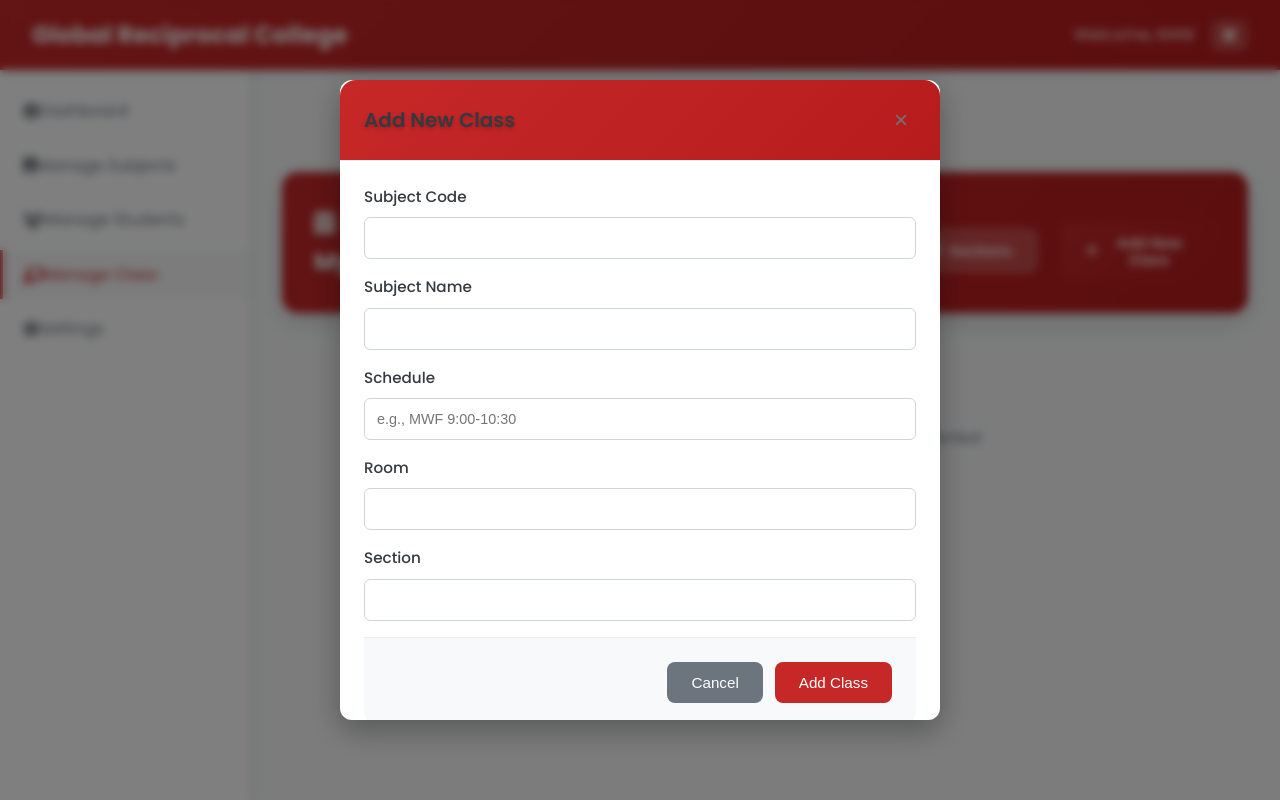
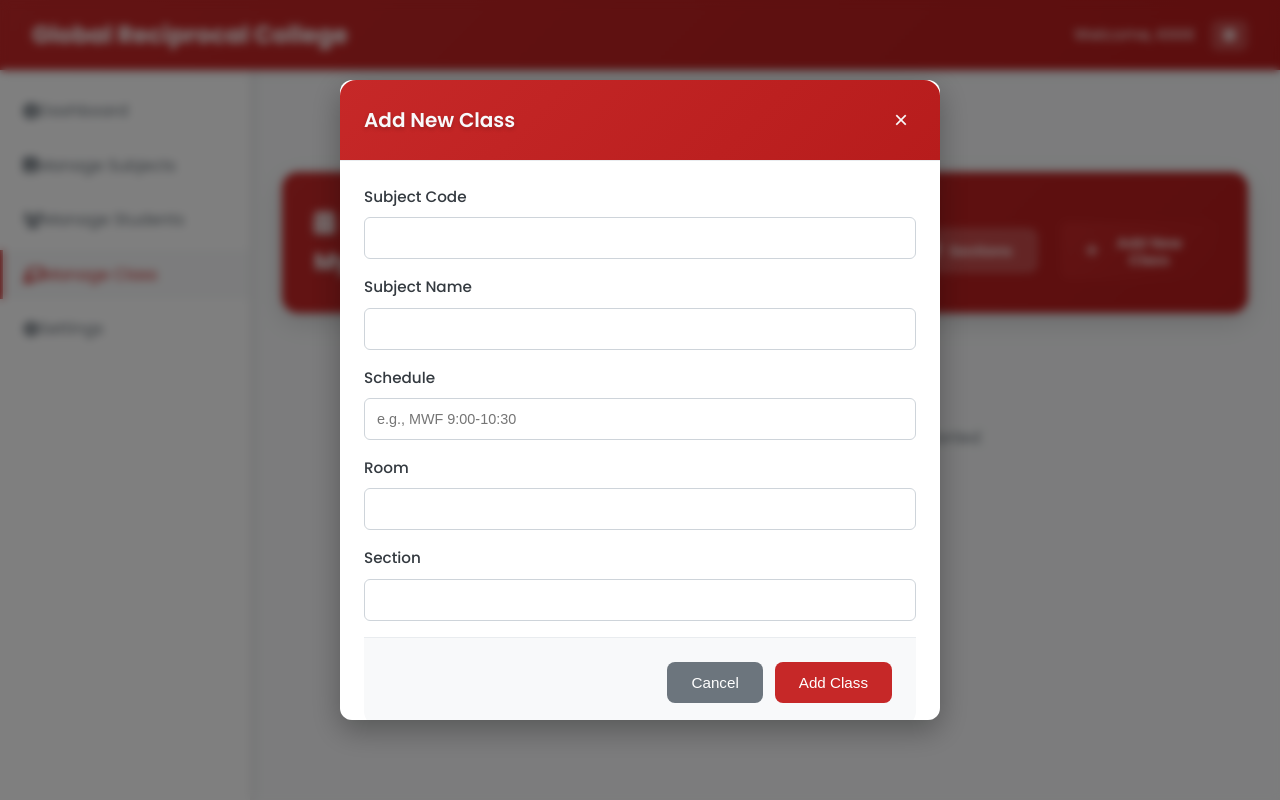
Before and after one commit to westliecasuncad06/GRC, a PHP site: page /Professor/professor_manage_schedule.php in a window 1280 px wide, after a click on "Add New Class". Run offline with PHP 8.4, Linux system fonts and the light colour scheme; a user stored in the database is signed in; data comes from the database, SQL or seed files in the repository.

Commit message:
FIXED PROFESSOR DASHBOARD ISSUE
I just fixed the professor Dashboard

```diff
--- a/Professor/professor_dashboard.php
+++ b/Professor/professor_dashboard.php
@@ -34,13 +34,13 @@ $stmt->execute([$professor_id]);
 $subjects = $stmt->fetchAll();
 
 // Get sections and students for professor's classes
-$query = "SELECT DISTINCT s.section, st.student_id, st.first_name, st.last_name, st.email, sc.enrolled_at, c.class_name
+$query = "SELECT DISTINCT c.section, st.student_id, st.first_name, st.last_name, st.email, sc.enrolled_at, c.class_name
           FROM students st
           JOIN student_classes sc ON st.student_id = sc.student_id
           JOIN classes c ON sc.class_id = c.class_id
           JOIN subjects sub ON c.subject_id = sub.subject_id
           WHERE c.professor_id = ?
-          ORDER BY s.section, st.last_name, st.first_name";
+          ORDER BY c.section, st.last_name, st.first_name";
 $stmt = $pdo->prepare($query);
 $stmt->execute([$professor_id]);
 $all_students = $stmt->fetchAll();
--- a/Professor/professor_manage_schedule.php
+++ b/Professor/professor_manage_schedule.php
@@ -619,7 +619,7 @@ foreach ($subjects as $subject) {
             margin: 0;
             font-size: 1.25rem;
             font-weight: 600;
-            color: var(--dark);
+            color: var(--light);
         }
 
         .modal-close {
@@ -627,7 +627,7 @@ foreach ($subjects as $subject) {
             border: none;
             font-size: 1.5rem;
             cursor: pointer;
-            color: #6c757d;
+            color:var(--light);
             padding: 0;
             width: 30px;
             height: 30px;
@@ -821,6 +821,7 @@ foreach ($subjects as $subject) {
         .collapse-icon {
             font-size: 1.2rem;
             transition: transform 0.2s;
+            color: var(--light);
         }
 
         .date-content {
```
